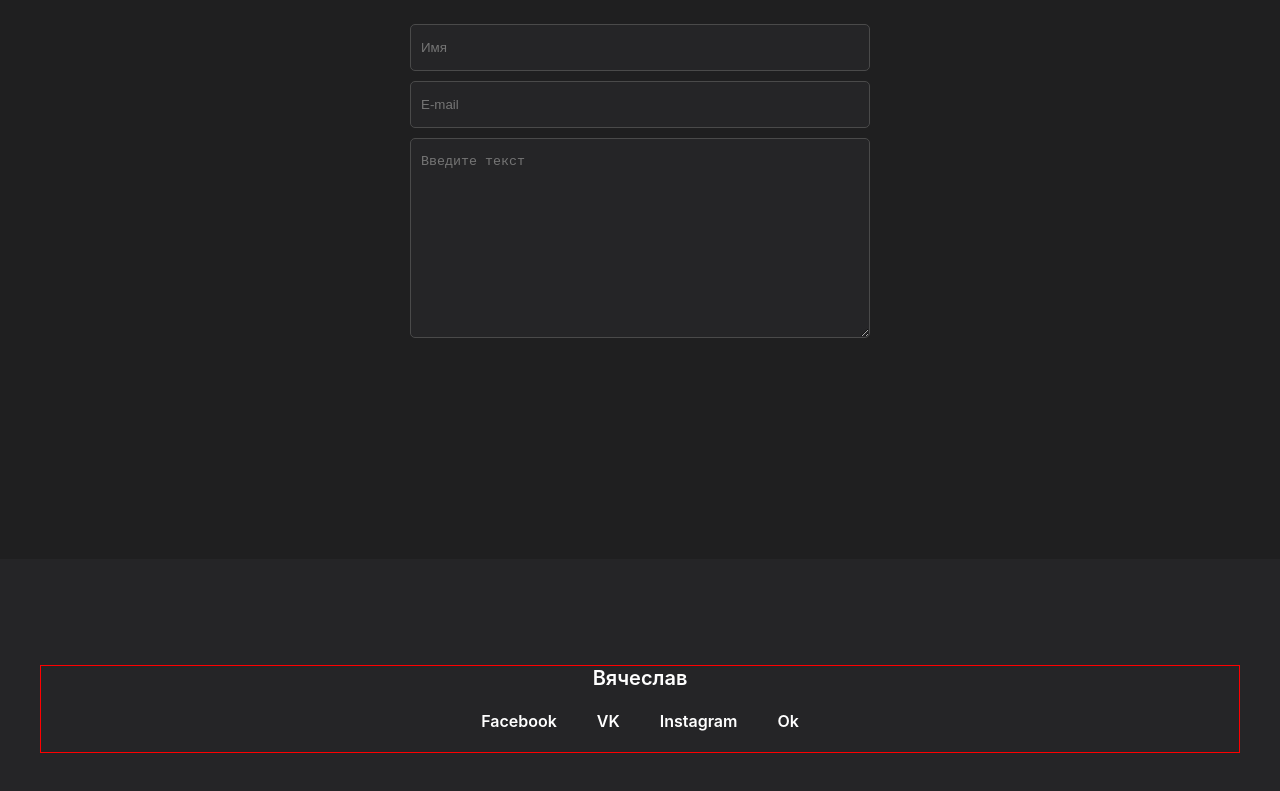
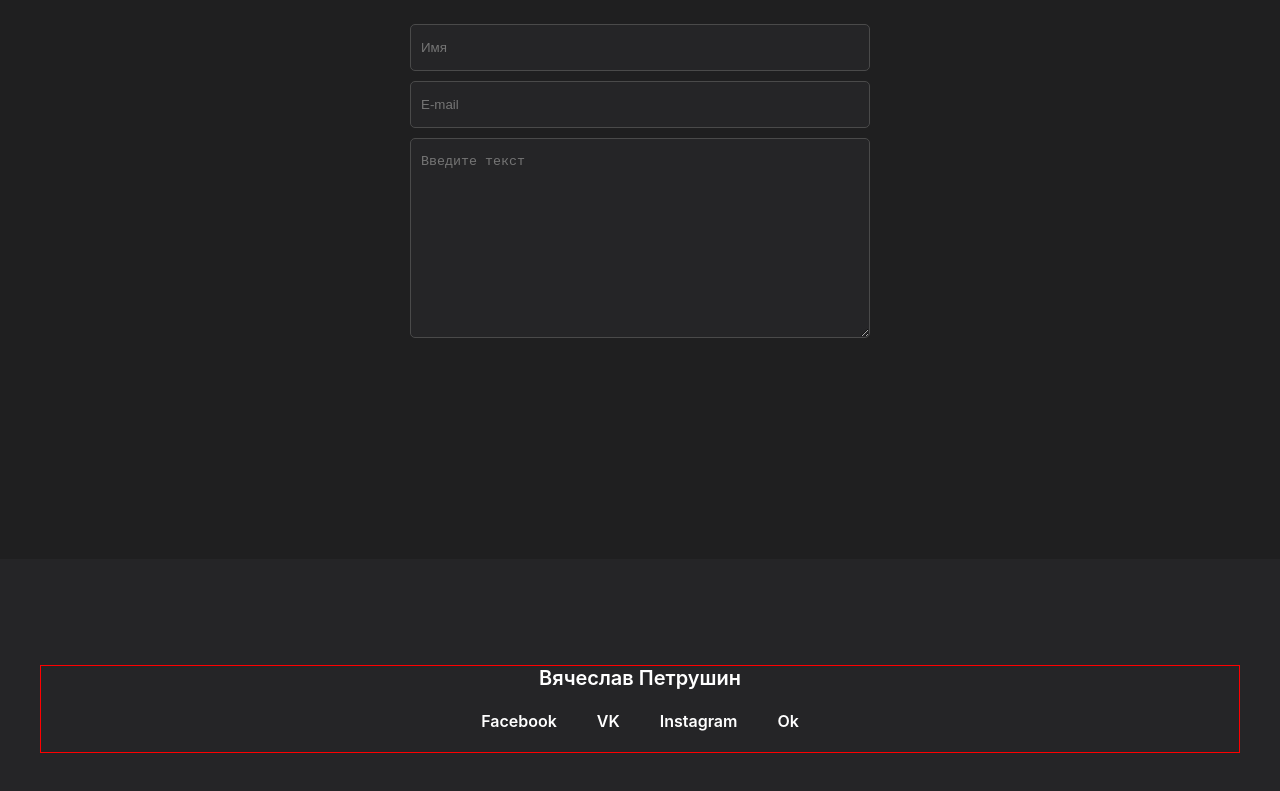
Before and after one commit to SlavaPetrushiin/portfolio, a React (Create React App) app: page / in a window 1280 px wide. Shown: the part 2991-3782 px from the top of the page. Built offline with nearby package versions, Linux system fonts and the light colour scheme.

Commit message:
frame site

```diff
--- a/src/conponents/Footer/Footer.js
+++ b/src/conponents/Footer/Footer.js
@@ -6,7 +6,7 @@ function Footer() {
     <footer className={classes.footer}>
 			<div className={classes.footerBlock}>
 				<div className={classes.footerLogo}>
-					<a href="#">Вячеслав</a>
+					<a href="#">Вячеслав Петрушин</a>
 				</div>
 				<ul className={classes.footerSocial}>
 					<li className={classes.footerLink}>
```
